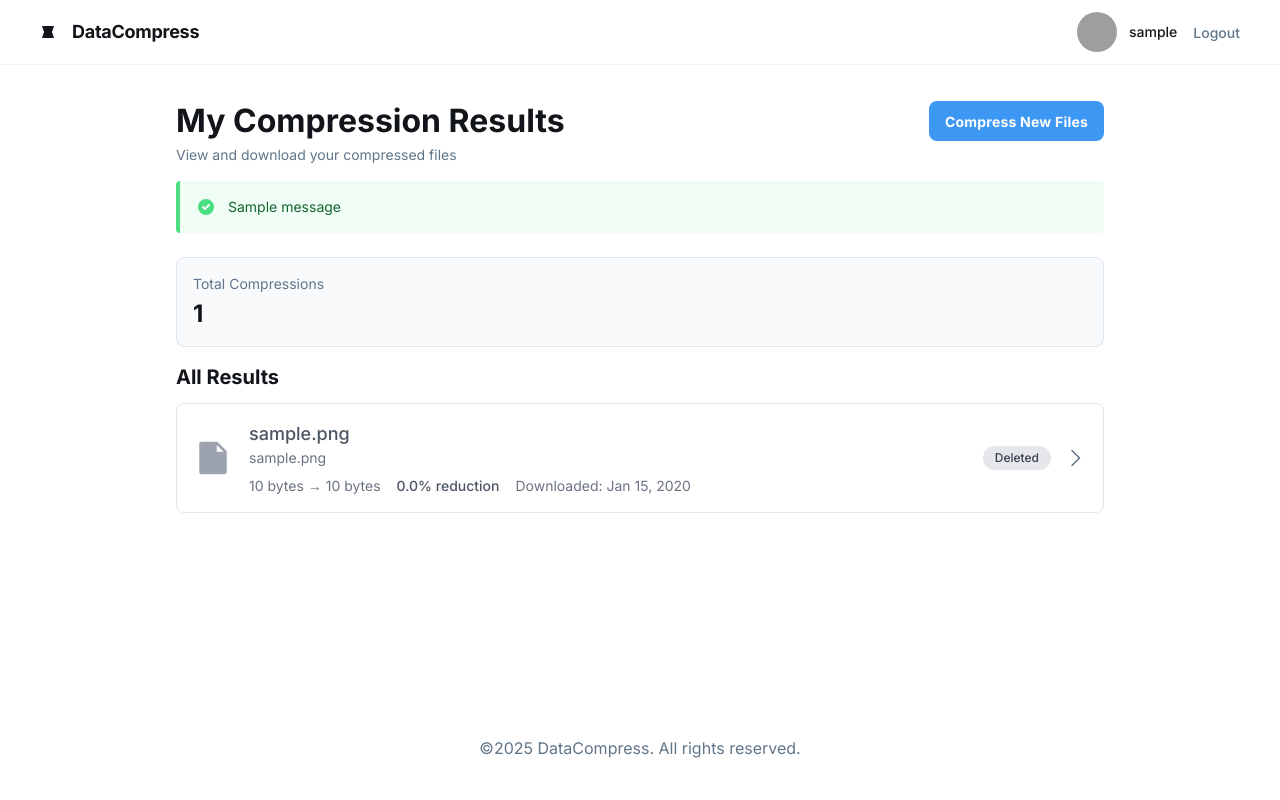
After one commit to uzoanyanwu/lzma-compression-project, a Django app: page /results/ in a window 1280 px wide. The commit adds this page. Run offline with Django 5.2, Linux system fonts and the light colour scheme; a user stored in the database is signed in; tables that the repository leaves empty hold one stand-in row (values such as "Sample post"); one stand-in notice (Sample message) is shown; some libraries are stand-ins or nearby versions; grey boxes are pictures that could not be loaded.

Commit message:
Add page for results with pagination
Co-authored-by: Chibuike Anyanwu <anyanwuchib@gmail.com>

```diff
--- /dev/null
+++ b/compression/templates/compression/all_results.html
@@ -0,0 +1,170 @@
+{% extends "base.html" %}
+
+{% block title %}My Compression Results - DataCompress{% endblock %}
+
+{% block content %}
+<div class="px-40 flex flex-1 justify-center py-5">
+  <div class="layout-content-container flex flex-col max-w-[960px] flex-1">
+    <div class="flex flex-wrap justify-between gap-3 p-4">
+      <div>
+        <p class="text-[#111418] tracking-light text-[32px] font-bold leading-tight min-w-72">My Compression Results</p>
+        <p class="text-[#60758a] text-sm mt-1">View and download your compressed files</p>
+      </div>
+      <a href="{% url 'dashboard' %}" class="flex min-w-[84px] cursor-pointer items-center justify-center overflow-hidden rounded-lg h-10 px-4 bg-[#3d98f4] text-white text-sm font-bold leading-normal tracking-[0.015em] hover:bg-[#2d78d4] transition-colors">
+        <span class="truncate">Compress New Files</span>
+      </a>
+    </div>
+
+    <!-- Django Messages -->
+    {% if messages %}
+    <div class="mx-4 mb-4">
+      {% for message in messages %}
+      <div class="{% if message.tags == 'error' %}bg-red-50 border-l-4 border-red-400{% elif message.tags == 'warning' %}bg-yellow-50 border-l-4 border-yellow-400{% elif message.tags == 'success' %}bg-green-50 border-l-4 border-green-400{% else %}bg-blue-50 border-l-4 border-blue-400{% endif %} p-4 rounded mb-2">
+        <div class="flex">
+          <div class="flex-shrink-0">
+            <svg class="h-5 w-5 {% if message.tags == 'error' %}text-red-400{% elif message.tags == 'warning' %}text-yellow-400{% elif message.tags == 'success' %}text-green-400{% else %}text-blue-400{% endif %}" viewBox="0 0 20 20" fill="currentColor">
+              {% if message.tags == 'error' %}
+              <path fill-rule="evenodd" d="M10 18a8 8 0 100-16 8 8 0 000 16zM8.707 7.293a1 1 0 00-1.414 1.414L8.586 10l-1.293 1.293a1 1 0 101.414 1.414L10 11.414l1.293 1.293a1 1 0 001.414-1.414L11.414 10l1.293-1.293a1 1 0 00-1.414-1.414L10 8.586 8.707 7.293z" clip-rule="evenodd" />
+              {% elif message.tags == 'warning' %}
+              <path fill-rule="evenodd" d="M8.257 3.099c.765-1.36 2.722-1.36 3.486 0l5.58 9.92c.75 1.334-.213 2.98-1.742 2.98H4.42c-1.53 0-2.493-1.646-1.743-2.98l5.58-9.92zM11 13a1 1 0 11-2 0 1 1 0 012 0zm-1-8a1 1 0 00-1 1v3a1 1 0 002 0V6a1 1 0 00-1-1z" clip-rule="evenodd" />
+              {% elif message.tags == 'success' %}
+              <path fill-rule="evenodd" d="M10 18a8 8 0 100-16 8 8 0 000 16zm3.707-9.293a1 1 0 00-1.414-1.414L9 10.586 7.707 9.293a1 1 0 00-1.414 1.414l2 2a1 1 0 001.414 0l4-4z" clip-rule="evenodd" />
+              {% else %}
+              <path fill-rule="evenodd" d="M18 10a8 8 0 11-16 0 8 8 0 0116 0zm-7-4a1 1 0 11-2 0 1 1 0 012 0zM9 9a1 1 0 000 2v3a1 1 0 001 1h1a1 1 0 100-2v-3a1 1 0 00-1-1H9z" clip-rule="evenodd" />
+              {% endif %}
+            </svg>
+          </div>
+          <div class="ml-3">
+            <p class="text-sm {% if message.tags == 'error' %}text-red-800{% elif message.tags == 'warning' %}text-yellow-800{% elif message.tags == 'success' %}text-green-800{% else %}text-blue-800{% endif %}">
+              {{ message }}
+            </p>
+          </div>
+        </div>
+      </div>
+      {% endfor %}
+    </div>
+    {% endif %}
+
+    <!-- Summary Stats -->
+    <div class="px-4 pb-4">
+      <div class="bg-[#f8fafc] rounded-lg p-4 border border-[#e1e7ef]">
+        <p class="text-[#60758a] text-sm">Total Compressions</p>
+        <p class="text-[#111418] text-2xl font-bold mt-1">{{ total_count }}</p>
+      </div>
+    </div>
+
+    {% if results %}
+    <!-- Results List -->
+    <div class="px-4 pb-4">
+      <h2 class="text-[#111418] text-xl font-bold mb-3">All Results</h2>
+      <div class="space-y-3">
+        {% for result in results %}
+        <div class="bg-white rounded-lg border border-[#e1e7ef] hover:border-[#3d98f4] hover:shadow-md transition-all">
+          <a href="{% url 'compression_results' result.id %}" class="block p-4">
+            <div class="flex items-center justify-between">
+              <div class="flex items-center gap-4 flex-1">
+                <div class="{% if result.downloaded %}text-gray-400{% else %}text-[#3d98f4]{% endif %}">
+                  <svg width="40" height="40" fill="currentColor" viewBox="0 0 256 256">
+                    <path d="M213.66,82.34l-56-56A8,8,0,0,0,152,24H56A16,16,0,0,0,40,40V216a16,16,0,0,0,16,16H200a16,16,0,0,0,16-16V88A8,8,0,0,0,213.66,82.34ZM152,88V44l44,44Z"></path>
+                  </svg>
+                </div>
+                <div class="flex-1 min-w-0">
+                  <p class="{% if result.downloaded %}text-gray-600{% else %}text-[#111418]{% endif %} font-medium text-lg truncate">{{ result.file.original_filename }}</p>
+                  <p class="{% if result.downloaded %}text-gray-500{% else %}text-[#60758a]{% endif %} text-sm">{{ result.compressed_filename }}</p>
+                  <div class="flex items-center gap-4 mt-2 text-sm">
+                    <span class="{% if result.downloaded %}text-gray-500{% else %}text-[#60758a]{% endif %}">
+                      {% load custom_filters %}
+                      {{ result.file.original_file_size|filesizeformat }} → {{ result.compressed_file_size|filesizeformat }}
+                    </span>
+                    <span class="{% if result.downloaded %}text-gray-600{% else %}text-green-600{% endif %} font-medium">
+                      {{ result.compression_percentage }}% reduction
+                    </span>
+                    <span class="{% if result.downloaded %}text-gray-500{% else %}text-[#60758a]{% endif %}">
+                      {% if result.downloaded %}
+                        Downloaded: {{ result.downloaded_at|date:"M d, Y" }}
+                      {% else %}
+                        {{ result.timestamp|date:"M d, Y" }}
+                      {% endif %}
+                    </span>
+                  </div>
+                </div>
+              </div>
+              <div class="flex items-center gap-3">
+                {% if result.downloaded %}
+                <span class="inline-flex items-center px-3 py-1 rounded-full text-xs font-medium bg-gray-200 text-gray-700">
+                  Deleted
+                </span>
+                {% else %}
+                <span class="inline-flex items-center px-3 py-1 rounded-full text-xs font-medium bg-green-100 text-green-800">
+                  Available
+                </span>
+                {% endif %}
+                <svg width="24" height="24" fill="currentColor" viewBox="0 0 256 256" class="text-[#60758a]">
+                  <path d="M181.66,133.66l-80,80a8,8,0,0,1-11.32-11.32L164.69,128,90.34,53.66a8,8,0,0,1,11.32-11.32l80,80A8,8,0,0,1,181.66,133.66Z"></path>
+                </svg>
+              </div>
+            </div>
+          </a>
+        </div>
+        {% endfor %}
+      </div>
+
+      <!-- Pagination -->
+      {% if results.has_other_pages %}
+      <div class="mt-6 flex items-center justify-between">
+        <div class="text-sm text-[#60758a]">
+          Showing {{ results.start_index }} to {{ results.end_index }} of {{ total_count }} results
+        </div>
+        <div class="flex gap-2">
+          {% if results.has_previous %}
+          <a href="?page=1"
+             class="px-3 py-2 rounded border border-[#e1e7ef] text-[#111418] hover:bg-[#f0f2f5] transition-colors text-sm">
+            First
+          </a>
+          <a href="?page={{ results.previous_page_number }}"
+             class="px-3 py-2 rounded border border-[#e1e7ef] text-[#111418] hover:bg-[#f0f2f5] transition-colors text-sm">
+            Previous
+          </a>
+          {% endif %}
+
+          <span class="px-3 py-2 rounded bg-[#3d98f4] text-white font-medium text-sm">
+            Page {{ results.number }} of {{ results.paginator.num_pages }}
+          </span>
+
+          {% if results.has_next %}
+          <a href="?page={{ results.next_page_number }}"
+             class="px-3 py-2 rounded border border-[#e1e7ef] text-[#111418] hover:bg-[#f0f2f5] transition-colors text-sm">
+            Next
+          </a>
+          <a href="?page={{ results.paginator.num_pages }}"
+             class="px-3 py-2 rounded border border-[#e1e7ef] text-[#111418] hover:bg-[#f0f2f5] transition-colors text-sm">
+            Last
+          </a>
+          {% endif %}
+        </div>
+      </div>
+      {% endif %}
+    </div>
+    {% else %}
+    <!-- Empty State -->
+    <div class="px-4 py-12">
+      <div class="text-center">
+        <svg class="mx-auto h-12 w-12 text-gray-400" fill="none" viewBox="0 0 24 24" stroke="currentColor">
+          <path stroke-linecap="round" stroke-linejoin="round" stroke-width="2" d="M9 12h6m-6 4h6m2 5H7a2 2 0 01-2-2V5a2 2 0 012-2h5.586a1 1 0 01.707.293l5.414 5.414a1 1 0 01.293.707V19a2 2 0 01-2 2z" />
+        </svg>
+        <h3 class="mt-2 text-sm font-medium text-gray-900">No compression results</h3>
+        <p class="mt-1 text-sm text-gray-500">Get started by compressing your first file.</p>
+        <div class="mt-6">
+          <a href="{% url 'dashboard' %}" class="inline-flex items-center px-4 py-2 border border-transparent shadow-sm text-sm font-medium rounded-md text-white bg-[#3d98f4] hover:bg-[#2d78d4]">
+            <svg class="-ml-1 mr-2 h-5 w-5" fill="currentColor" viewBox="0 0 256 256">
+              <path d="M213.66,82.34l-56-56A8,8,0,0,0,152,24H56A16,16,0,0,0,40,40V216a16,16,0,0,0,16,16H200a16,16,0,0,0,16-16V88A8,8,0,0,0,213.66,82.34ZM152,88V44l44,44Z"></path>
+            </svg>
+            Compress Files
+          </a>
+        </div>
+      </div>
+    </div>
+    {% endif %}
+  </div>
+</div>
+{% endblock %}
--- a/compression/urls.py
+++ b/compression/urls.py
@@ -3,6 +3,7 @@ from . import views
 
 urlpatterns = [
     path('dashboard/', views.dashboard, name='dashboard'),
+    path('results/', views.all_results, name='all_results'),
     path('results/<int:result_id>/', views.compression_results, name='compression_results'),
     path('download/<int:file_id>/', views.download_compressed_file, name='download_compressed_file'),
     path('progress/<int:file_id>/', views.compression_progress, name='compression_progress'),
--- a/compression/views.py
+++ b/compression/views.py
@@ -7,6 +7,7 @@ from django.core.files.base import ContentFile
 from django.contrib import messages
 from django.urls import reverse
 from django.utils import timezone
+from django.core.paginator import Paginator, EmptyPage, PageNotAnInteger
 import os
 import lzma
 import time
@@ -211,6 +212,31 @@ def compression_results(request, result_id):
 
 
 @login_required
+def all_results(request):
+    """Display all compression results for the user with pagination"""
+    # Get all results ordered by most recent first
+    all_results = CompressionResult.objects.filter(
+        file__user=request.user
+    ).select_related('file').order_by('-timestamp')
+
+    # Simple pagination with 10 items per page
+    page_number = request.GET.get('page', 1)
+    paginator = Paginator(all_results, 10)  # 10 items per page
+
+    try:
+        results_page = paginator.page(page_number)
+    except PageNotAnInteger:
+        results_page = paginator.page(1)
+    except EmptyPage:
+        results_page = paginator.page(paginator.num_pages)
+
+    context = {
+        'results': results_page,
+        'total_count': all_results.count(),
+    }
+
+    return render(request, 'compression/all_results.html', context)
+@login_required
 def download_compressed_file(request, file_id):
     """Handle download of compressed files"""
     try:
--- a/templates/includes/header.html
+++ b/templates/includes/header.html
@@ -18,17 +18,6 @@
     <!-- Authenticated header -->
     <div class="flex flex-1 justify-end gap-8">
       <div class="flex items-center gap-4">
-        <button
-          class="flex max-w-[480px] cursor-pointer items-center justify-center overflow-hidden rounded-lg h-10 bg-[#f0f2f5] text-[#111418] gap-2 text-sm font-bold leading-normal tracking-[0.015em] min-w-0 px-2.5"
-        >
-          <div class="text-[#111418]" data-icon="Bell" data-size="20px" data-weight="regular">
-            <svg xmlns="http://www.w3.org/2000/svg" width="20px" height="20px" fill="currentColor" viewBox="0 0 256 256">
-              <path
-                d="M221.8,175.94C216.25,166.38,208,139.33,208,104a80,80,0,1,0-160,0c0,35.34-8.26,62.38-13.81,71.94A16,16,0,0,0,48,200H88.81a40,40,0,0,0,78.38,0H208a16,16,0,0,0,13.8-24.06ZM128,216a24,24,0,0,1-22.62-16h45.24A24,24,0,0,1,128,216ZM48,184c7.7-13.24,16-43.92,16-80a64,64,0,1,1,128,0c0,36.05,8.28,66.73,16,80Z"
-              ></path>
-            </svg>
-          </div>
-        </button>
         <div class="flex items-center gap-3">
           <div
             class="bg-center bg-no-repeat aspect-square bg-cover rounded-full size-10"
```
Also changed, not shown: compression/templates/compression/dashboard.html (+12 -0 lines), compression/templates/compression/results.html (+8 -3 lines).
